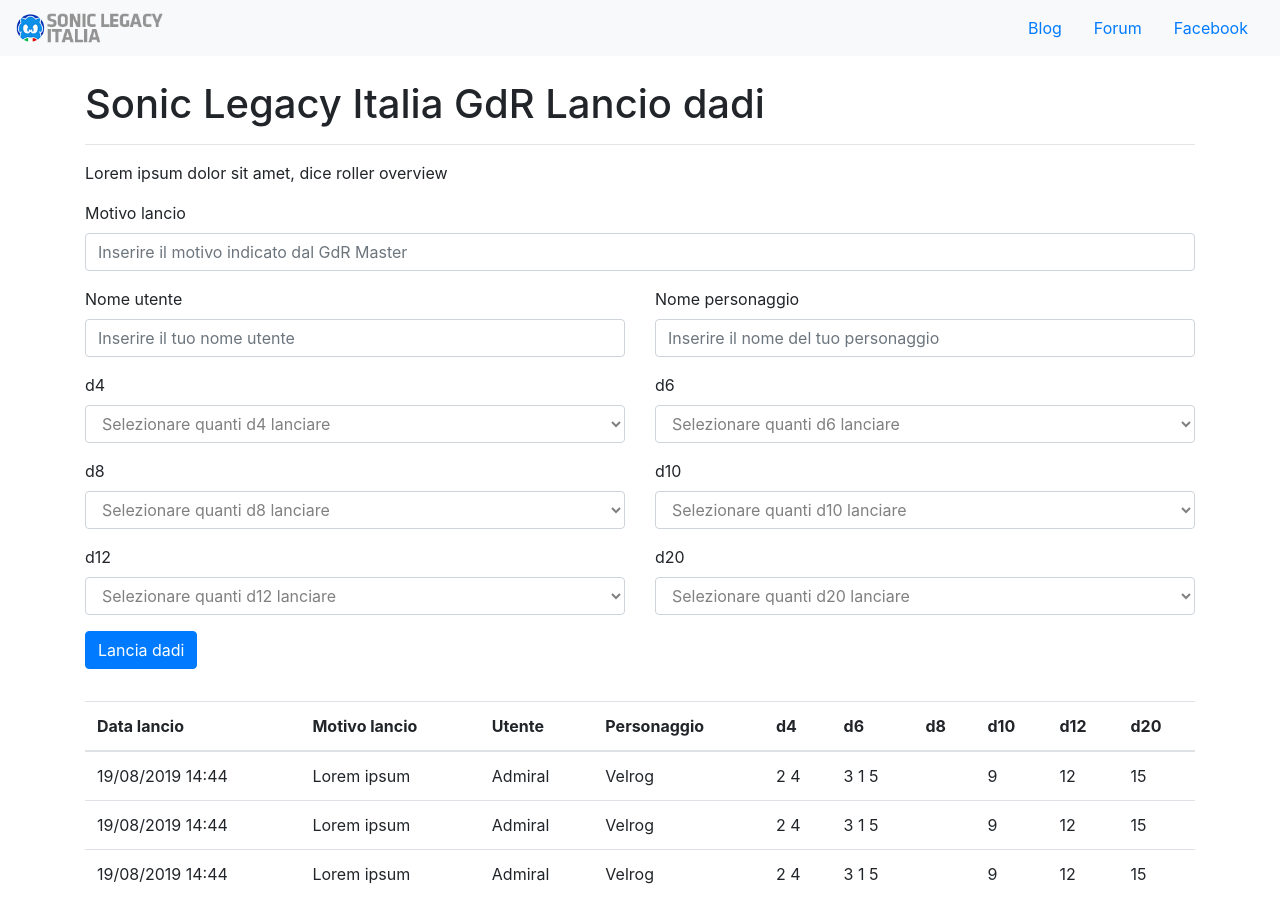
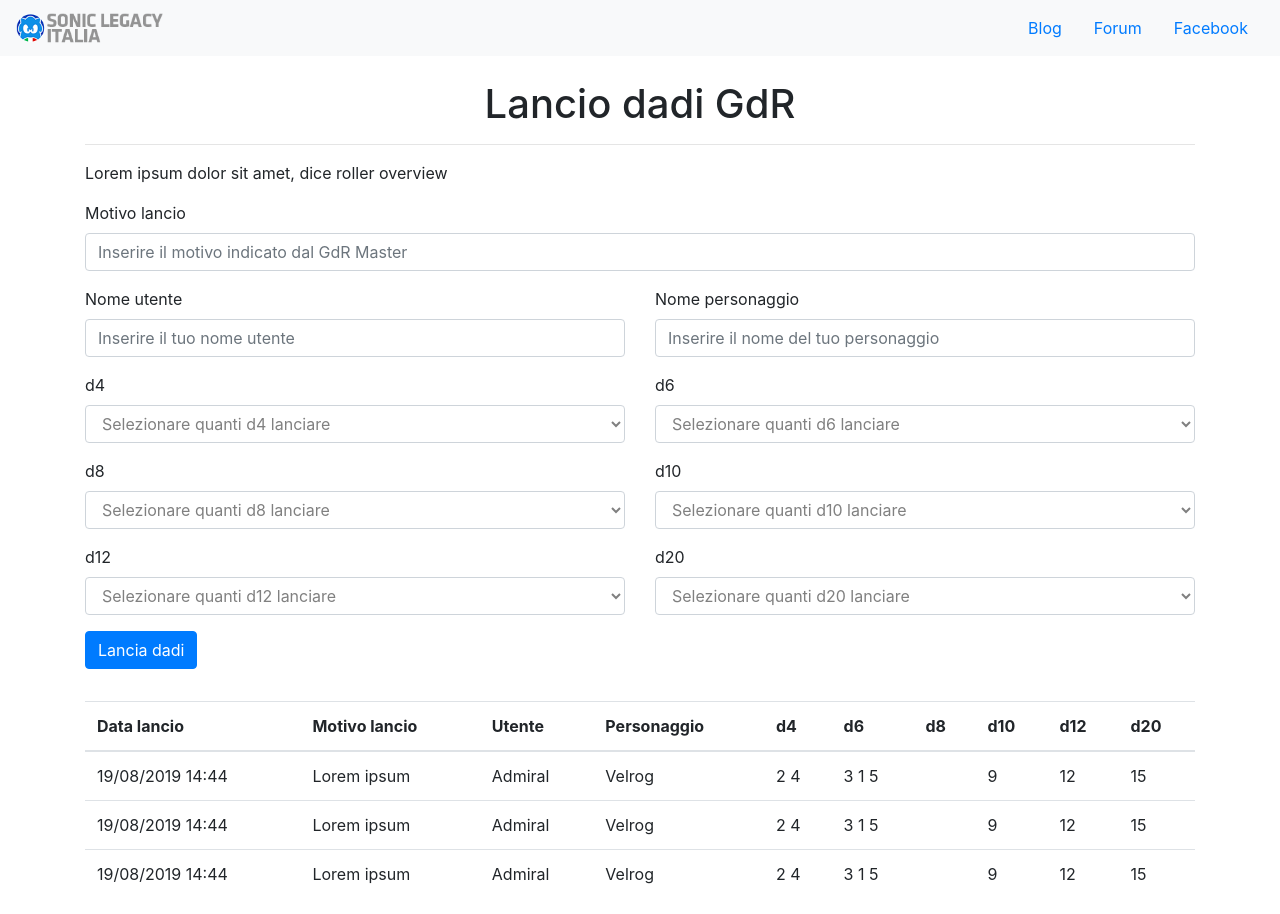
Before and after one commit to AlbePao/sli-diceroller-react, a React (Create React App) app: page / in a window 1280 px wide. Built offline with nearby package versions, Linux system fonts and the light colour scheme.

Commit message:
Updated heading

```diff
--- a/src/App.js
+++ b/src/App.js
@@ -107,7 +107,7 @@ class App extends Component {
           </Navbar.Collapse>
         </Navbar>
         <Container className="mt-4">
-          <h1>Sonic Legacy Italia GdR Lancio dadi</h1>
+          <h1 className="text-center">Lancio dadi GdR</h1>
           <hr />
           <Row>
             <Col>
```
